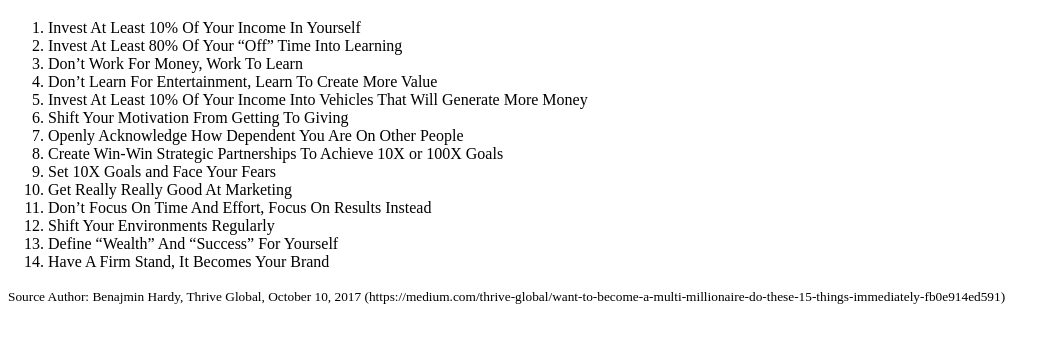
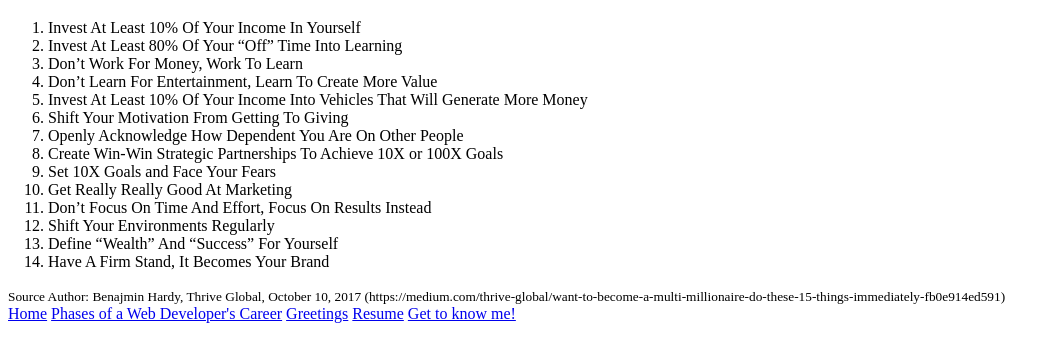
Before and after one commit to jmovick89/jmovick89.github.io, a plain HTML site: page habits.html in a window 1280 px wide. Shown: the part 61-422 px from the top of the page, without its empty margins (0-1060 px from the left). Drawn offline with Linux system fonts and the light colour scheme.

Commit message:
update habits.html

```diff
--- a/habits.html
+++ b/habits.html
@@ -1,7 +1,7 @@
 <!DOCTYPE html>
 <html>
 <body>
-
+<div class="content">
 <h1>Million Dollar Habits</h1>
 
 
@@ -27,6 +27,19 @@
 <small>
 Source Author: Benajmin Hardy, Thrive Global, October 10, 2017 (https://medium.com/thrive-global/want-to-become-a-multi-millionaire-do-these-15-things-immediately-fb0e914ed591)
 </small>
+  </div>
 
+  <div class="sidenav">
+
+
+            <a href="/index.html">Home</a>
+            <a href="/phases.html">Phases of a Web Developer's Career</a>
+            <a href="/greetings.html">Greetings</a>
+            <a href="/resume.html">Resume</a>
+            <a href="/knowme.html">Get to know me!</a>
+
+
+
+  </div>
 </body>
 </html>
```
